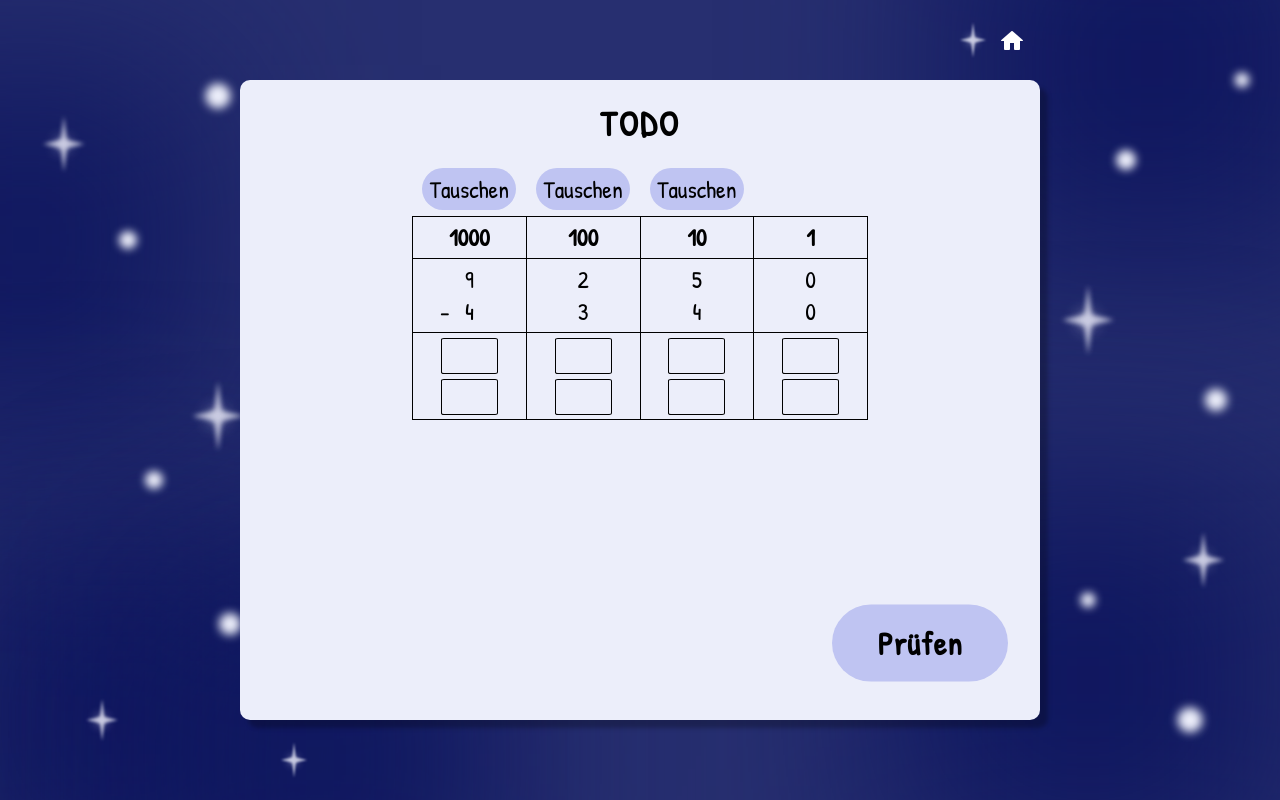
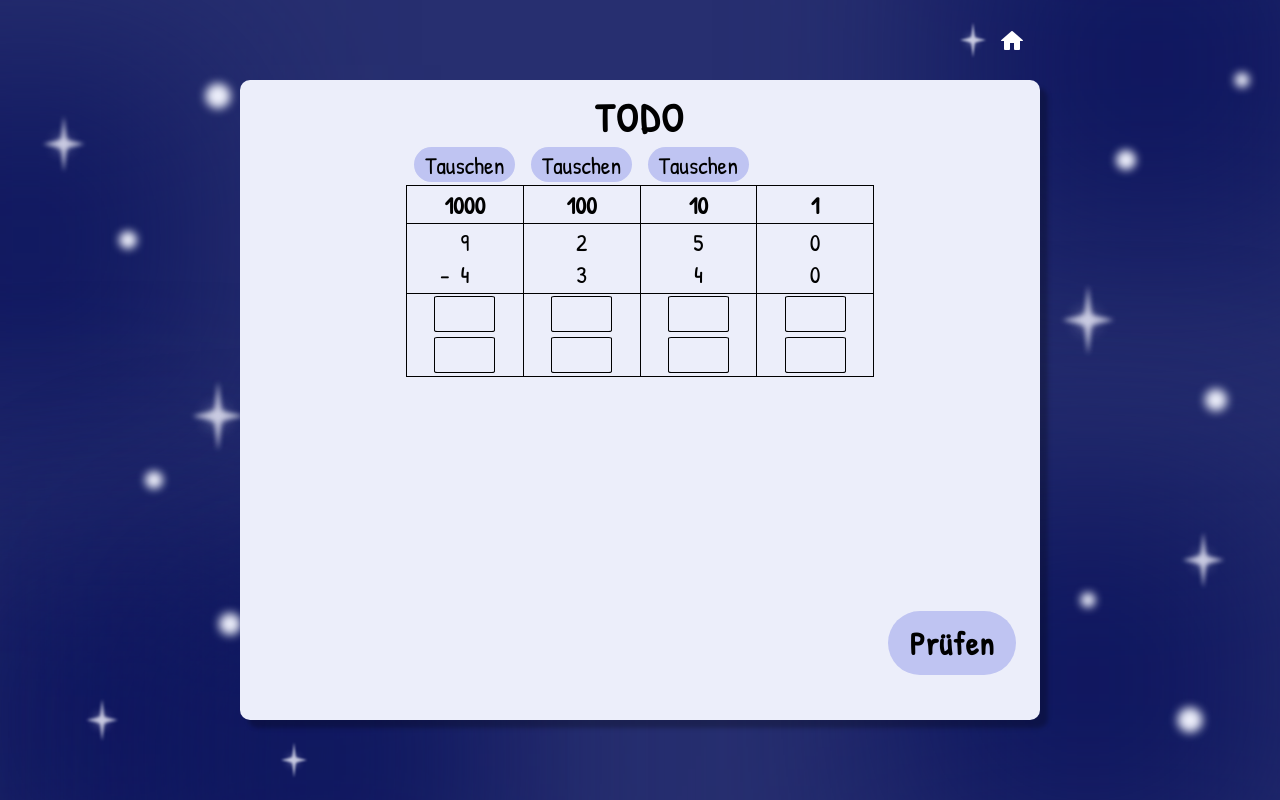
Before and after one commit to jara1008/Bachelor-Thesis, a React (Create React App) app in the folder thesis/: page /activitySeven in a window 1280 px wide. Built offline with nearby package versions, Linux system fonts and the light colour scheme.

Commit message:
activitySeven updated

```diff
--- a/thesis/src/components/activitySeven.css
+++ b/thesis/src/components/activitySeven.css
@@ -22,7 +22,7 @@ body, html {
   height: 80%;
   width: 80%;
   max-width: 800px;
-  padding: 20px;
+  padding: 10px;
   box-sizing: border-box;
   position: relative;
   display: flex;
@@ -40,7 +40,7 @@ body, html {
   font-family: 'Patrick Hand', sans-serif;
   display: flex;
   justify-content: center;
-  font-size: 35px;
+  font-size: 5vh;
   color: #000;
   font-weight: bold;
   letter-spacing: 2px;
@@ -49,8 +49,8 @@ body, html {
 .button-A7 {
   background-color: #BFC4F2;
   border-radius: 50px;
-  height: 12%;
-  width: 22%;
+  height: 10%;
+  width: 16%;
   transform: translate(-50%, -50%);
   position: absolute;
   border: none;
@@ -90,7 +90,7 @@ body, html {
 
 .number-table-A7 {
     width: 60%;
-    margin: 2% auto;
+    margin: 0% auto;
     border-collapse: collapse;
     text-align: center;
 }
@@ -98,7 +98,7 @@ body, html {
 .number-table-A7 th,
 .number-table-A7 td {
     border: 1px solid #000;
-    padding: 1%;
+    padding: 0.3vh;
     width: 25%;
     font-family: 'Patrick Hand', sans-serif;
     font-size: 3vh;
@@ -123,8 +123,8 @@ body, html {
 }
 
 .header-button-A7 {
-    margin: 1%;
-    padding: 5%;
+    margin: 0.5%;
+    padding: 1.5%;
     height: 18%;
     width: 90%;
     font-family: 'Patrick Hand', sans-serif;
--- a/thesis/src/components/activitySeven.jsx
+++ b/thesis/src/components/activitySeven.jsx
@@ -29,12 +29,30 @@ function ActivitySeven() {
     }
 
     const checkInput = () => {
-        // Add your input checking logic here
+        const sol = parseInt(numberLarge.join('')) - parseInt(numberSmall.join(''));
+        const input = parseInt(rows[rows.length-1].valuesTop.join(''));
+        if (sol === input) {
+            setIsCorrect(true);
+            setRoundCount(roundCount + 1);
+        }
+        else {
+            const newInputRow = { type: 'input', valuesTop: Array(4).fill(''), valuesBottom: Array(4).fill('') };
+            setRows([newInputRow]);
+        }
     }
 
     const handleNext = () => {
-        // Add your logic for handling the next round here
+        const numberOne = generateRandomNumber();
+        const numberTwo = generateRandomNumber();
+        setNumberLarge(String(Math.max(numberOne, numberTwo)).padStart(4, '0').split('').map(Number));
+        setNumberSmall(String(Math.min(numberOne, numberTwo)).padStart(4, '0').split('').map(Number));
+
+        const newInputRow = { type: 'input', valuesTop: Array(4).fill(''), valuesBottom: Array(4).fill('') };
+        setRows([newInputRow]);
+
+        setIsCorrect(false);
     }
+
 
     const handleRowInputChangeTop = (rowIndex, colIndex, event) => {
         const newRows = [...rows];
@@ -51,9 +69,22 @@ function ActivitySeven() {
     const handleDecrease = (index) => {
         // Create a copy of the current input values
         const newRowValues = [...rows];
-        // Parse the current value to an integer$
-        var currentTopValues = newRowValues[newRowValues.length-1].valuesTop.map(value => parseInt(value));
-        var currentBotValues = newRowValues[newRowValues.length-1].valuesBottom.map(value => parseInt(value));
+        // Parse the current value to an integer
+        var currentTopValues = newRowValues[newRowValues.length-1].valuesTop.map(value => {
+            const parsedValue = parseInt(value, 10);
+            return isNaN(parsedValue) ? 0 : parsedValue;
+        });
+
+        var currentBotValues = newRowValues[newRowValues.length-1].valuesBottom.map(value => {
+            const parsedValue = parseInt(value, 10);
+            return isNaN(parsedValue) ? 0 : parsedValue;
+        });
+
+        if (rows.length < 2) {
+            if (!checkIntermediate(currentTopValues, currentBotValues)) {
+                return
+            }
+        }
 
         // Increase the next value by 10
         if(currentTopValues[index]<1) return;
@@ -73,6 +104,34 @@ function ActivitySeven() {
         newRows.push(newInputRow);
 
         setRows(newRows);
+    }
+
+    const checkIntermediate = (currentTopValues, currentBotValues) => {
+        for (let i=0; i<currentTopValues.length; i++) {
+            const topNr = parseInt(numberLarge[i]);
+            const botNr = parseInt(numberSmall[i]);
+            console.log("NR: ", topNr, botNr, currentTopValues[i], currentBotValues[i])
+            if (botNr < topNr) {
+                if (topNr-botNr !== currentTopValues[i] || currentBotValues[i] !== 0) {
+                    setCorrectnessLabel(true);
+                    return false;
+                }
+            }
+            else if (botNr > topNr) {
+                if (botNr-topNr !== currentBotValues[i] || currentTopValues[i] !== 0) {
+                    setCorrectnessLabel(true);
+                    return false;
+                }
+            }
+            else if (botNr === topNr) {
+                if (currentBotValues[i] !== 0 || currentTopValues[i] !== 0) {
+                    setCorrectnessLabel(true);
+                    return false;
+                }
+            }
+        }
+        setCorrectnessLabel(false);
+        return true;
     }
 
     if (roundCount >= 5) {
@@ -170,7 +229,7 @@ function ActivitySeven() {
                 </table>
 
                 <button onClick={isCorrect ? handleNext : checkInput} className="button-A7"
-                    style={{ top: '88%', left: '85%' }} >
+                    style={{ top: '88%', left: '89%' }} >
                     {isCorrect ? "Weiter" : "Prüfen"}
                 </button>
             </div>
```
